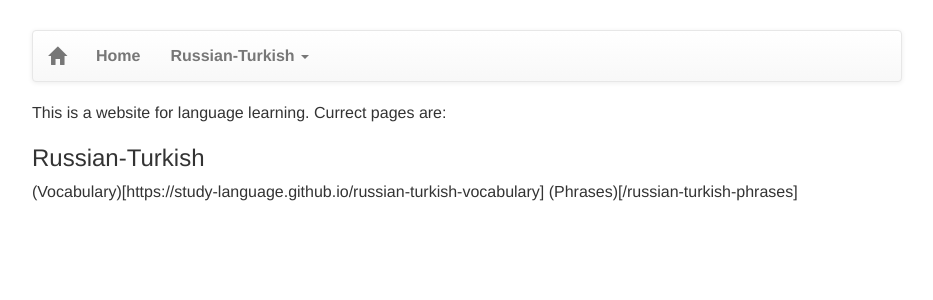
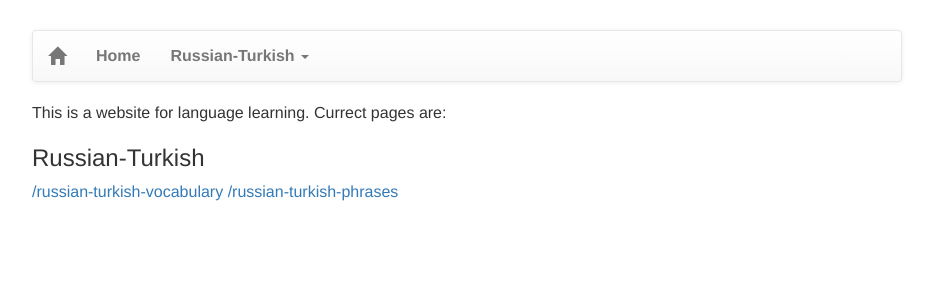
Before and after one commit to study-language/study-language-github.io, a Jekyll site: the page built from index.md, in a window 1280 px wide. Shown: the top 300 px of the page, without its empty margins (173-1106 px from the left). Built offline with Jekyll 4.4.1, drawn with Linux system fonts in a browser that asks for light colours; our own code applies the rules of GitHub Pages for plain Markdown files; the repository's description, which GitHub fills in, is left out.

Commit message:
Update index.md

```diff
--- a/index.md
+++ b/index.md
@@ -5,5 +5,5 @@ title: Home
 This is a website for language learning. Currect pages are:
 
 ### Russian-Turkish
-(Vocabulary)[https://study-language.github.io/russian-turkish-vocabulary]
-(Phrases)[/russian-turkish-phrases]
+[/russian-turkish-vocabulary](Vocabulary)
+[/russian-turkish-phrases](Phrases)
```
